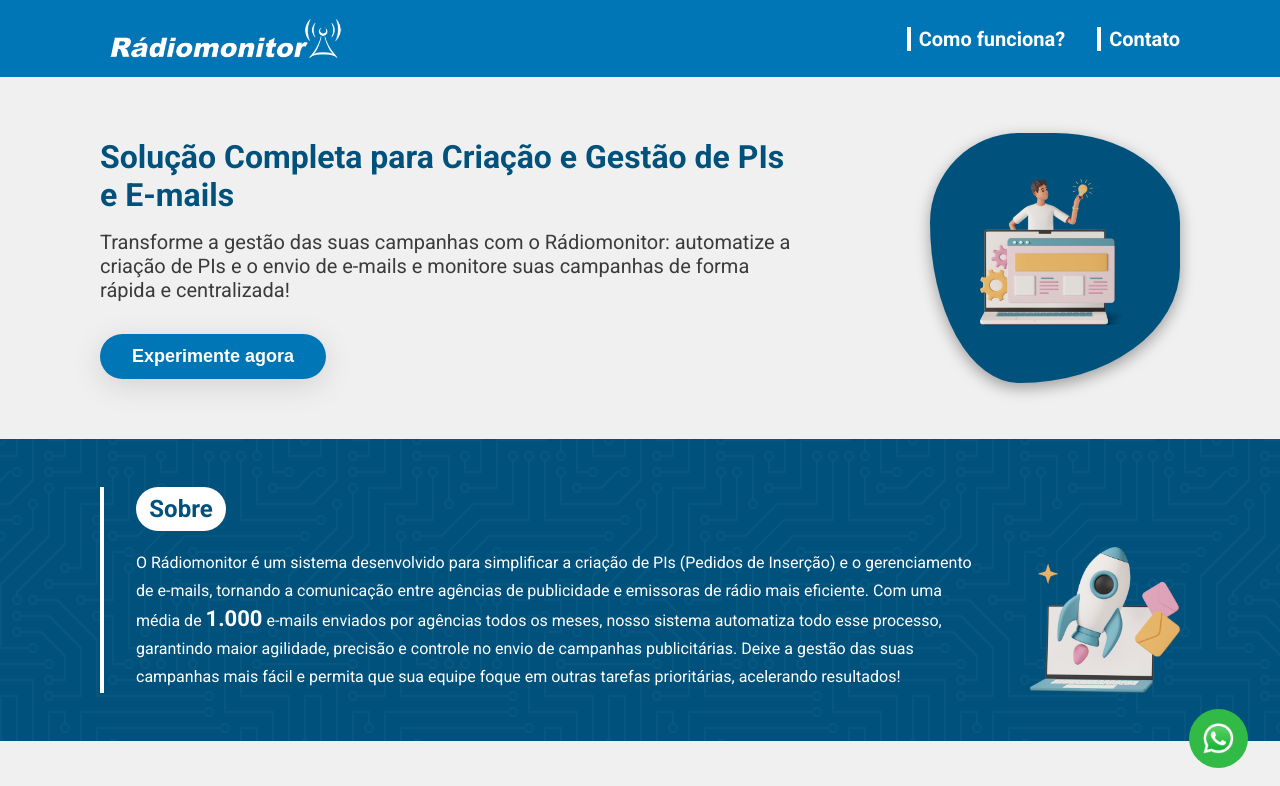
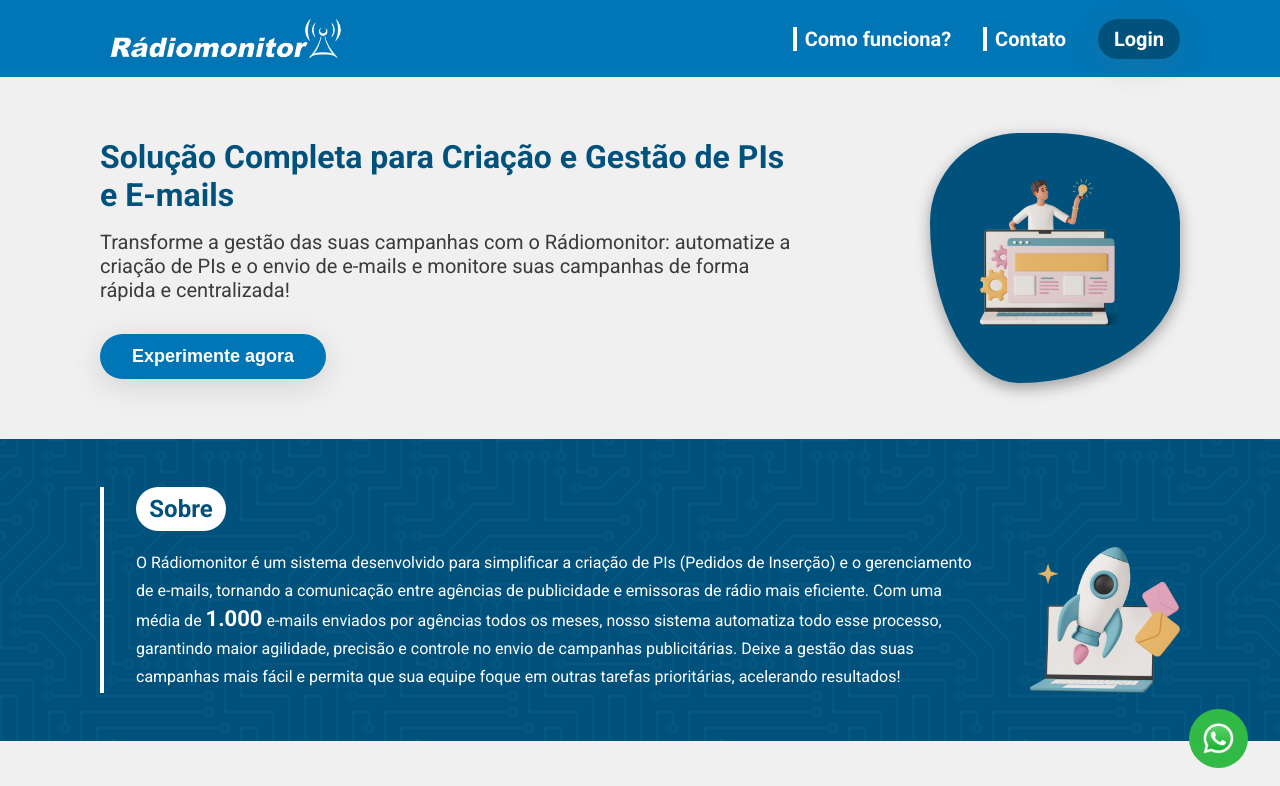
Before and after one commit to seteliary/radiomonitor-landing-page, a plain HTML site: page index.html in a window 1280 px wide. Shown: the top 786 px of the page. Drawn offline with Linux system fonts and the light colour scheme.

Commit message:
adição do botão de login

```diff
--- a/index.html
+++ b/index.html
@@ -56,13 +56,13 @@
       flex-wrap: wrap;
     }
 
-    .cabecalho-bg ul li a {
+    .cabecalho-bg ul li a:not(.login-button) {
       padding-left: 8px;
       border-left: 4px solid #fff;
       transition: 0.4s ease-in-out;
     }
 
-    .cabecalho-bg ul li a:hover {
+    .cabecalho-bg ul li a:not(.login-button):hover {
       border-left: 4px solid #00527d;
     }
 
@@ -75,6 +75,22 @@
       font-size: 20px;
       font-weight: bold;
       color: #fff;
+    }
+
+    .login-button {
+      background-color: #00527d;
+      padding: 8px 16px;
+      color: white;
+      font-weight: bold;
+      border-left: none;
+      border-radius: 999px;
+      cursor: pointer;
+      transition: 0.4s ease-in-out;
+      box-shadow: rgba(100, 100, 111, 0.2) 0px 7px 29px 0px;
+    }
+
+    .login-button:hover {
+      background-color: #003958;
     }
 
     .logo {
@@ -96,8 +112,6 @@
 
     .hero-left {
       width: 65%;
-      /* border-left: 4px solid #0076b6;
-      padding-left: 32px; */
     }
 
     .hero-left h1 {
@@ -510,6 +524,8 @@
         <ul>
           <li><a href="#como-funciona">Como funciona?</a></li>
           <li><a href="#contato">Contato</a></li>
+          <li><a href="https://s.radiomonitor.com.br/new/login.aspx" target="_blank" class="login-button">Login</a>
+          </li>
         </ul>
       </nav>
     </div>
```
